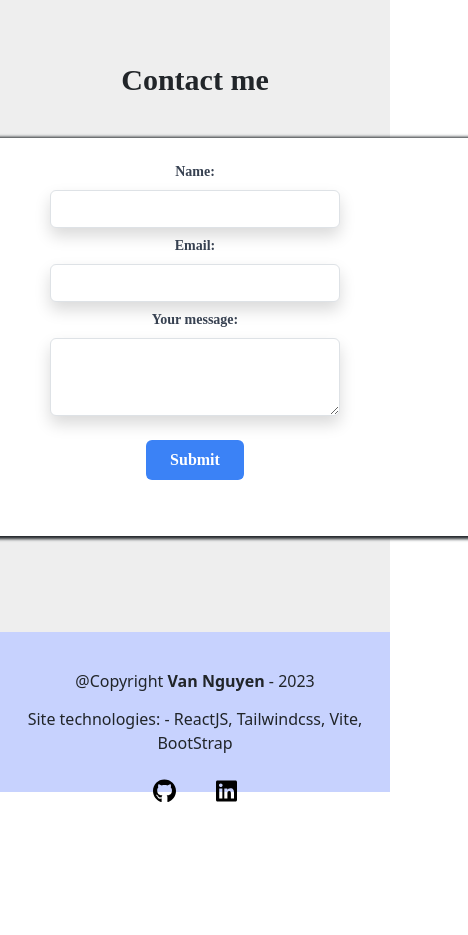
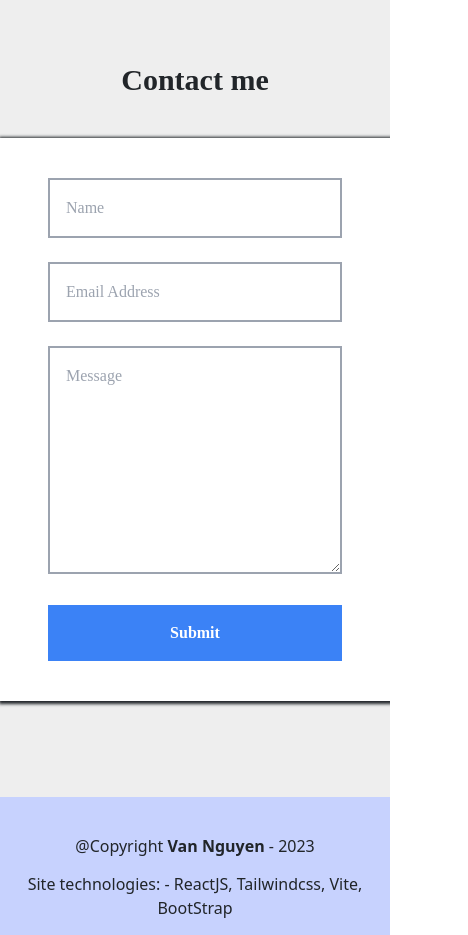
Before and after one commit to vanguyen333/mysiteO, a React (Vite) app: page / in a window 390 px wide. Shown: the part 3080-4015 px from the top of the page, 468 px wide, since content can reach past the window. Before the commit the page ends 3883 px from the top, so only its background shows below. Built offline with nearby package versions, Linux system fonts and the light colour scheme.

Commit message:
changed form style, responsive

```diff
--- a/src/components/Contact.jsx
+++ b/src/components/Contact.jsx
@@ -5,8 +5,46 @@ const Contact = () => {
       <h1 className="text-3xl pb-10 font-bold">
         Contact <span>me</span>
       </h1>
+      <form action="submit">
+        <div className="max-w-2xl bg-white py-10 px-5 m-auto w-full mt-10">
+          <div className="grid grid-cols-2 gap-4 max-w-xl m-auto">
+            <div className="col-span-2 lg:col-span-1">
+              <input
+                type="text"
+                className="border-solid border-gray-400 border-2 p-3 md:text-xl w-full"
+                placeholder="Name"
+              />
+            </div>
 
-      <form className="mx-9 px-32 pt-6 pb-8 mb-0 justify-center justify-items-center">
+            <div className="col-span-2 lg:col-span-1">
+              <input
+                type="text"
+                className="border-solid border-gray-400 border-2 p-3 md:text-xl w-full"
+                placeholder="Email Address"
+              />
+            </div>
+
+            <div className="col-span-2">
+              <textarea
+                cols="30"
+                rows="8"
+                className="border-solid border-gray-400 border-2 p-3 md:text-xl w-full"
+                placeholder="Message"
+              ></textarea>
+            </div>
+
+            <div className="col-span-2 text-right">
+              <button
+                type="submit"
+                className="py-3 px-6 bg-blue-500 text-white font-bold w-full sm:w-32"
+              >
+                Submit
+              </button>
+            </div>
+          </div>
+        </div>
+      </form>
+      {/* <form className="mx-9 px-32 pt-6 pb-8 mb-0 justify-center justify-items-center">
         <div className="mb-4">
           <label
             className="block text-gray-700  text-sm font-bold mb-2"
@@ -55,7 +93,7 @@ const Contact = () => {
             </button>
           </div>
         </div>
-      </form>
+      </form> */}
     </div>
   );
 };
```
Also changed, not shown: 1 other file (tests, documents, lock files or other folders).
